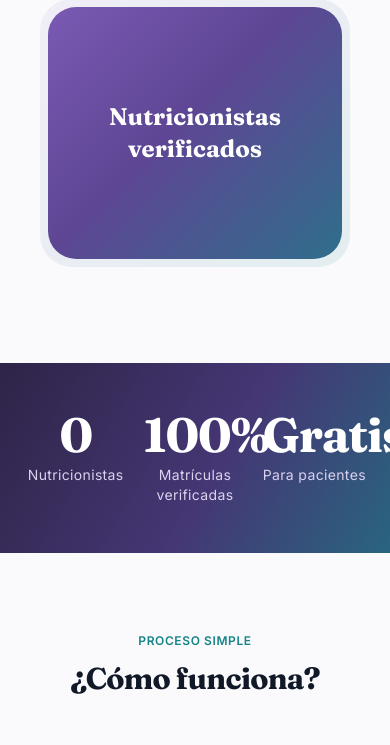
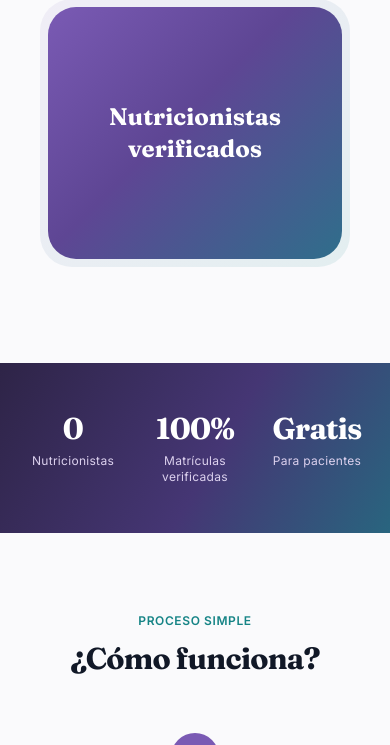
Before and after one commit to LeandroFrattini/nutricionapp, a Django app: page / in a window 390 px wide; the page is wider, and only the part inside the window is pictured. Shown: the part 859-1604 px from the top of that part. Run offline with Django 5.2, Linux system fonts and the light colour scheme; data comes from the database, SQL or seed files in the repository; data that the repository does not hold is empty; parts of the project's set-up code (start-up, migrations or seed data) failed here and were passed over; some libraries are stand-ins or nearby versions.

Commit message:
Arregla superposición mobile en home y permite login con usuario o email
- La barra de estadísticas (4 / 100% / Gratis) se pisaba en mobile por
  tener texto de tamaño fijo — ahora escala según el ancho de pantalla.
- El footer desbordaba el viewport en mobile — los links de contacto ahora
  hacen wrap y quedan centrados en vez de cortarse.
- Nuevo backend de autenticación: se puede iniciar sesión con el nombre de
  usuario o con el email indistintamente, para no depender de que alguien
  se acuerde cuál de los dos eligió al registrarse.

Co-Authored-By: Claude Sonnet 5 <noreply@anthropic.com>

```diff
--- a/core/forms.py
+++ b/core/forms.py
@@ -22,8 +22,8 @@ class LoginForm(AuthenticationForm):
     def __init__(self, *args, **kwargs):
         super().__init__(*args, **kwargs)
         _apply_css(self)
-        self.fields['username'].label = 'Usuario'
-        self.fields['username'].widget.attrs['placeholder'] = 'El usuario que elegiste al registrarte'
+        self.fields['username'].label = 'Usuario o email'
+        self.fields['username'].widget.attrs['placeholder'] = 'Tu usuario o el email con el que te registraste'
         self.fields['username'].widget.attrs['autofocus'] = True
 
 
--- a/nutricion/settings.py
+++ b/nutricion/settings.py
@@ -105,10 +105,12 @@ MIDDLEWARE = [
 ]
 
 # django-authentication-backends: axes tiene que ir primero para poder
-# bloquear el intento ANTES de que ModelBackend valide la contraseña.
+# bloquear el intento ANTES de que se valide la contraseña. EmailOrUsernameBackend
+# reemplaza al ModelBackend de Django — hace lo mismo, pero deja loguearse
+# con el usuario O el email indistintamente.
 AUTHENTICATION_BACKENDS = [
     "axes.backends.AxesStandaloneBackend",
-    "django.contrib.auth.backends.ModelBackend",
+    "core.backends.EmailOrUsernameBackend",
 ]
 
 # ── Protección contra fuerza bruta en el login (django-axes) ─────────────
--- a/templates/base.html
+++ b/templates/base.html
@@ -170,7 +170,7 @@
     <div class="max-w-6xl mx-auto px-6 flex flex-col md:flex-row items-center justify-between gap-6">
       <img src="{% static 'img/logo.svg' %}" alt="NutricionClick" class="h-8 w-auto"
            onerror="this.outerHTML='<span class=\'font-display text-[#7A5AB4] font-bold text-lg\'>NutricionClick</span>'">
-      <div class="flex items-center gap-6">
+      <div class="flex flex-wrap items-center justify-center gap-x-6 gap-y-2">
         <a href="https://instagram.com/nutricionclick" target="_blank" rel="noopener"
            class="flex items-center gap-1.5 text-sm text-gray-500 hover:text-[#7A5AB4] transition">
           <svg class="w-4 h-4" fill="currentColor" viewBox="0 0 24 24">
--- a/templates/home.html
+++ b/templates/home.html
@@ -103,18 +103,18 @@
      STATS
 ══════════════════════════════════════════════════════════════════ -->
 <section style="background:linear-gradient(120deg, #2E2447 0%, #453674 55%, #168486 130%)" class="py-12">
-  <div class="max-w-6xl mx-auto px-6 grid grid-cols-3 gap-4 text-center text-white">
-    <div data-reveal>
-      <p class="text-5xl font-display font-bold tracking-tight tabular-nums">{{ total_nutricionistas }}</p>
-      <p class="text-brand-200 text-sm mt-1.5 tracking-wide">Nutricionistas</p>
+  <div class="max-w-6xl mx-auto px-4 sm:px-6 grid grid-cols-3 gap-2 sm:gap-4 text-center text-white">
+    <div data-reveal class="min-w-0">
+      <p class="text-3xl sm:text-4xl md:text-5xl font-display font-bold tracking-tight tabular-nums">{{ total_nutricionistas }}</p>
+      <p class="text-brand-200 text-xs sm:text-sm mt-1.5 tracking-wide">Nutricionistas</p>
     </div>
-    <div data-reveal>
-      <p class="text-5xl font-display font-bold tracking-tight tabular-nums">100%</p>
-      <p class="text-brand-200 text-sm mt-1.5 tracking-wide">Matrículas verificadas</p>
+    <div data-reveal class="min-w-0">
+      <p class="text-3xl sm:text-4xl md:text-5xl font-display font-bold tracking-tight tabular-nums">100%</p>
+      <p class="text-brand-200 text-xs sm:text-sm mt-1.5 tracking-wide">Matrículas verificadas</p>
     </div>
-    <div data-reveal>
-      <p class="text-5xl font-display font-bold tracking-tight tabular-nums">Gratis</p>
-      <p class="text-brand-200 text-sm mt-1.5 tracking-wide">Para pacientes</p>
+    <div data-reveal class="min-w-0">
+      <p class="text-3xl sm:text-4xl md:text-5xl font-display font-bold tracking-tight tabular-nums">Gratis</p>
+      <p class="text-brand-200 text-xs sm:text-sm mt-1.5 tracking-wide">Para pacientes</p>
     </div>
   </div>
 </section>
```
Also changed, not shown: core/backends.py (added, +25 -0 lines).
